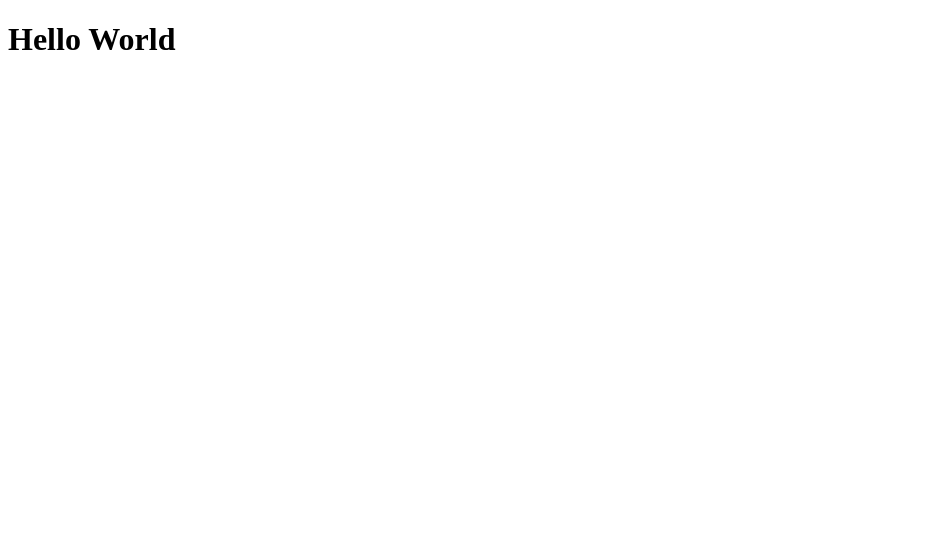
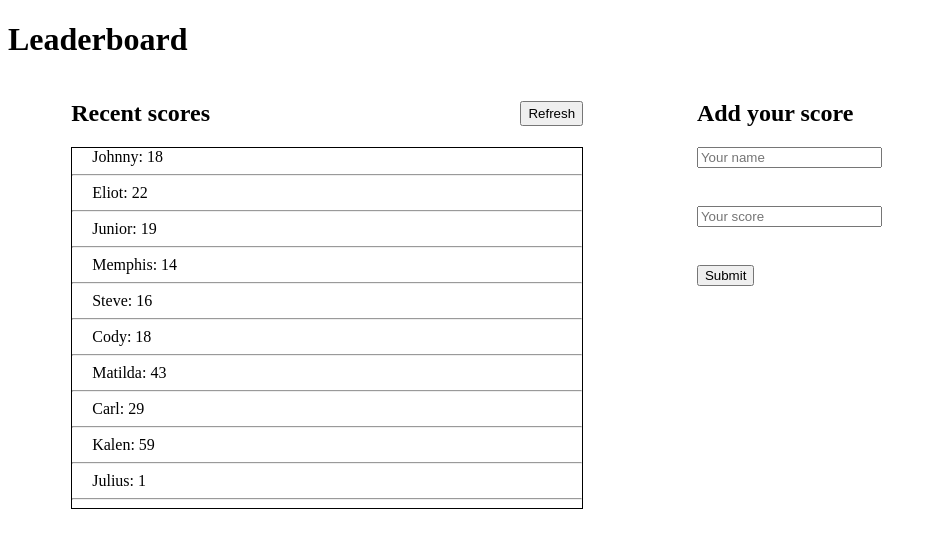
Before and after one commit to ClintonYounge/Leaderboard-Project, a website built with webpack: page src/index.html in a window 1280 px wide. Shown: the whole page, without its empty margins (0-937 px from the left). Built offline with nearby package versions, Linux system fonts and the light colour scheme.

Commit message:
Update project setup
- Update the html content to match the provided structure.

```diff
--- a/package.json
+++ b/package.json
@@ -28,7 +28,7 @@
     "eslint": "^7.32.0",
     "eslint-config-airbnb-base": "^14.2.1",
     "eslint-plugin-import": "^2.27.5",
-    "hint": "^2.0.0",
+    "hint": "^7.1.5",
     "html-webpack-plugin": "^5.5.0",
     "style-loader": "^3.3.2",
     "stylelint": "^13.13.1",
--- a/src/index.html
+++ b/src/index.html
@@ -7,6 +7,26 @@
     <title>Leaderboard Project</title>
 </head>
 <body>
-    <h1>Hello World</h1>
+    <h1>Leaderboard</h1>
+    <section class="container">
+        <div class="left-column">
+            <div class="left-head">
+                <h2>Recent scores</h2>
+                <button class="refresh-btn" type="button">Refresh</button>
+            </div>
+            <ul class="score-list"></ul>
+        </div>
+
+        <div class="right-column">
+            <div class="right-head">
+                <h2>Add your score</h2>
+            </div>
+            <form class="scores-form">
+                <input type="text" placeholder="Your name" required><br>
+                <input type="number" placeholder="Your score" required><br>
+                <button type="submit">Submit</button>
+            </form>
+        </div>
+    </section>
 </body>
 </html>
--- a/src/index.js
+++ b/src/index.js
@@ -1 +1,13 @@
 import './style.css';
+
+const scores = require('./modules/scores.js');
+
+const scoreList = document.querySelector('.score-list');
+
+let output = '';
+
+scores.forEach((score) => {
+  output += `<li>${score.name}: ${score.score}</li><hr>`;
+});
+
+scoreList.innerHTML = output;
--- /dev/null
+++ b/src/modules/scores.js
@@ -0,0 +1,14 @@
+const scores = [
+  { name: 'Johnny', score: 18 },
+  { name: 'Eliot', score: 22 },
+  { name: 'Junior', score: 19 },
+  { name: 'Memphis', score: 14 },
+  { name: 'Steve', score: 16 },
+  { name: 'Cody', score: 18 },
+  { name: 'Matilda', score: 43 },
+  { name: 'Carl', score: 29 },
+  { name: 'Kalen', score: 59 },
+  { name: 'Julius', score: 1 },
+];
+
+module.exports = scores;
--- a/src/style.css
+++ b/src/style.css
@@ -1,3 +1,45 @@
 * {
   box-sizing: border-box;
+  text-decoration: none;
+  list-style: none;
 }
+
+.container {
+  display: flex;
+  width: 90%;
+  margin: auto;
+  justify-content: space-between;
+}
+
+.left-column,
+.right-column {
+  width: 45%;
+}
+
+.left-head {
+  display: flex;
+  justify-content: space-between;
+  align-items: center;
+}
+
+.refresh-btn {
+  height: 25px;
+}
+
+.score-list {
+  width: 100%;
+  border: 1px solid black;
+  margin-top: -0.1px;
+}
+
+hr {
+  margin-left: -40px;
+}
+
+ul li {
+  text-indent: -20px;
+}
+
+input {
+  margin-bottom: 7.5%;
+}
--- a/webpack.config.js
+++ b/webpack.config.js
@@ -1,5 +1,5 @@
 const path = require('path');
-// eslint-disable-next-line import/no-extraneous-dependencies
+
 const HtmlWebpackPlugin = require('html-webpack-plugin');
 
 module.exports = {
```
Also changed, not shown: README.md, dist/index.html, dist/main.js, 2 other files.
